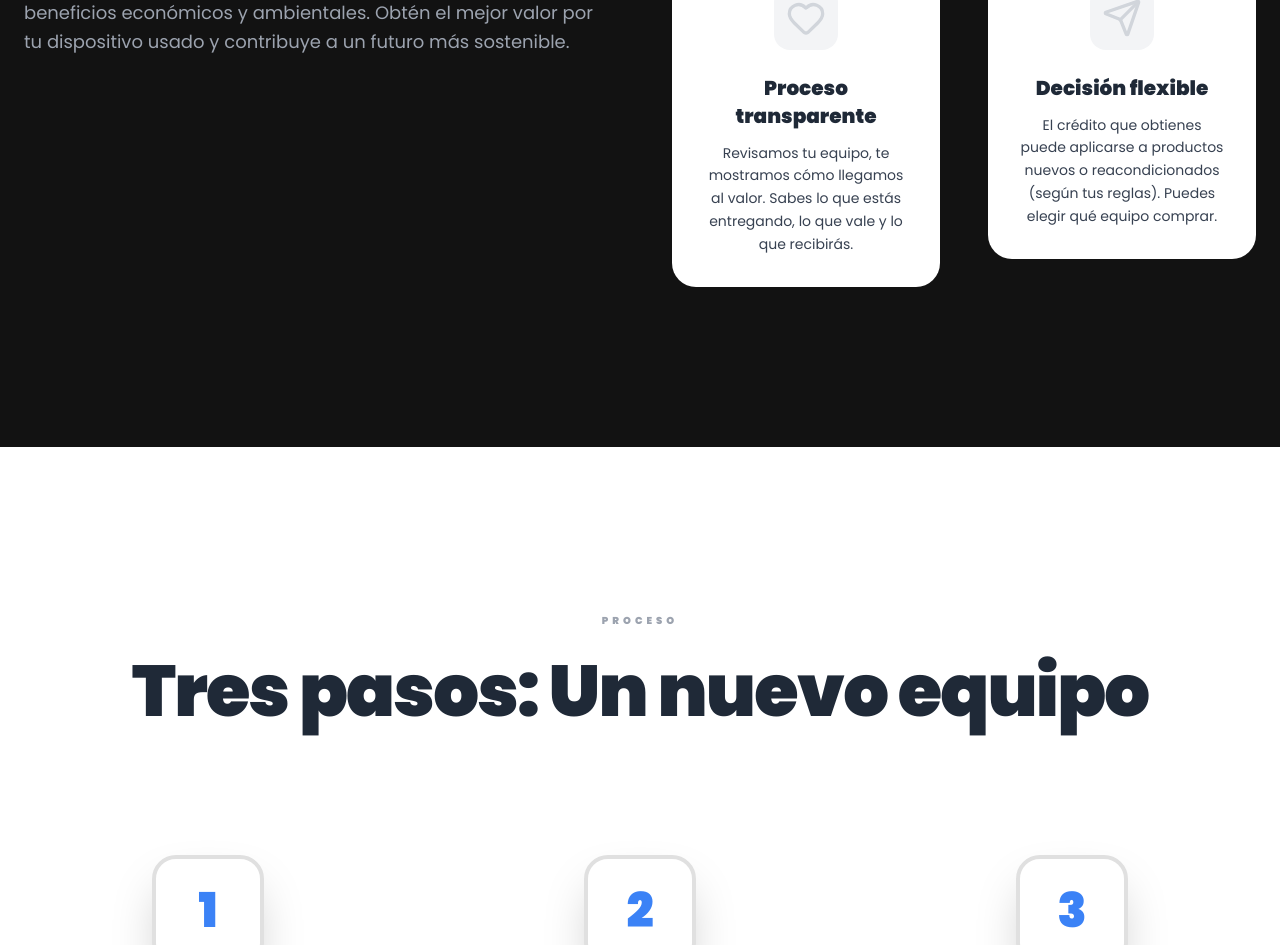
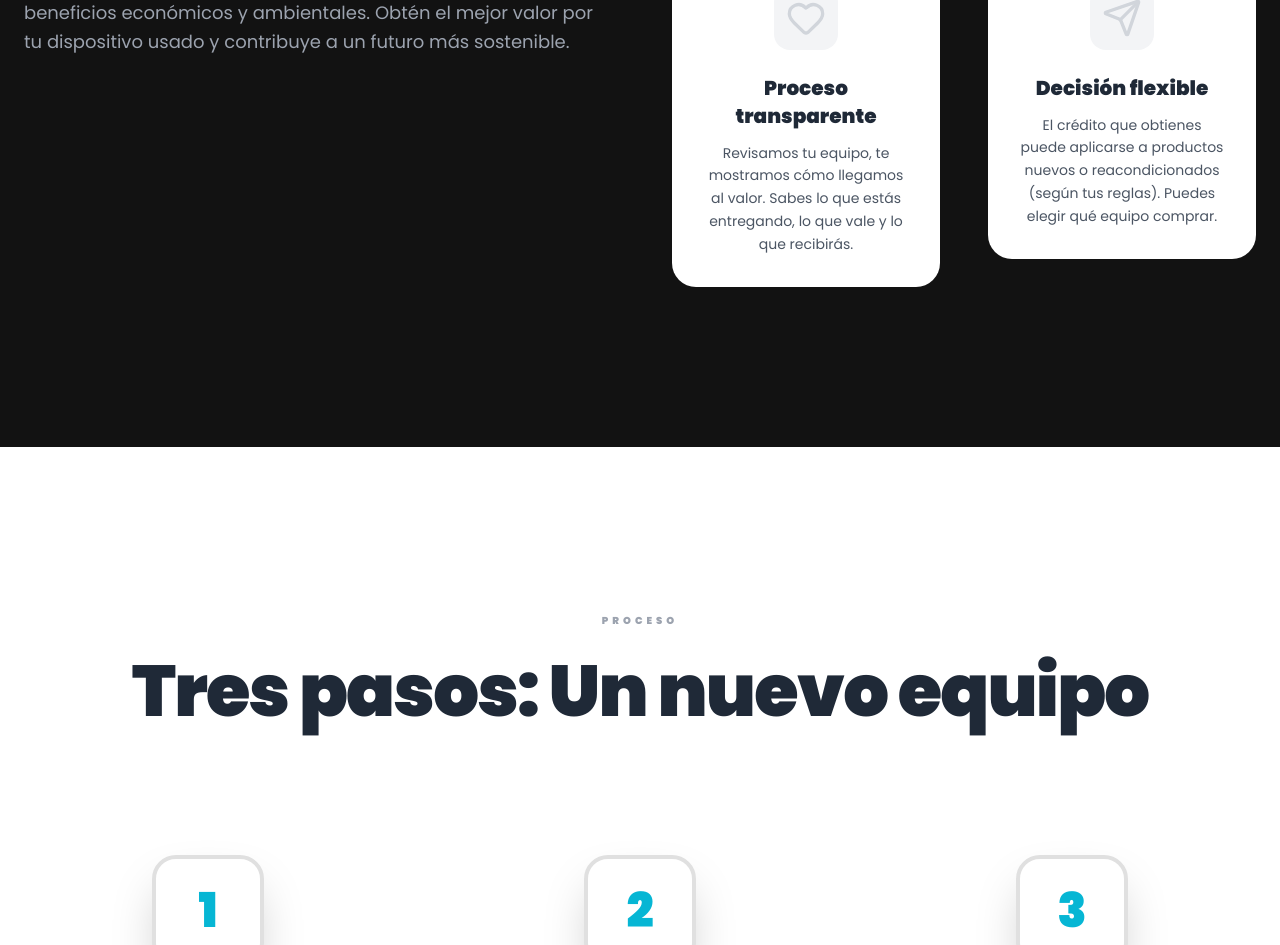
Before and after one commit to pipodco-byte/web2, a React (Vite) app: page / in a window 1280 px wide. Shown: the part 1709-2654 px from the top of the page. Built offline with nearby package versions, Linux system fonts and the light colour scheme.

Commit message:
Fix color palette consistency: Benefits text #374151→#4B5563, Steps numbers #3B82F6→#06B6D4, background #F3F4F6→#E0E0E0

```diff
--- a/src/App.jsx
+++ b/src/App.jsx
@@ -119,7 +119,7 @@ function Benefits() {
                       <IconComponent size={40} className={`transition-colors ${item.hoverColor}`} style={{ color: '#D1D5DB' }} />
                     </motion.div>
                     <h3 className="text-xl font-black mb-3" style={{ color: '#1F2937' }}>{item.title}</h3>
-                    <p className="text-sm leading-relaxed" style={{ color: '#374151' }}>{item.desc}</p>
+                    <p className="text-sm leading-relaxed" style={{ color: '#4B5563' }}>{item.desc}</p>
                   </motion.div>
                 );
               })}
@@ -133,7 +133,7 @@ function Benefits() {
                       <IconComponent size={40} className={`transition-colors ${item.hoverColor}`} style={{ color: '#D1D5DB' }} />
                     </motion.div>
                     <h3 className="text-xl font-black mb-3" style={{ color: '#1F2937' }}>{item.title}</h3>
-                    <p className="text-sm leading-relaxed" style={{ color: '#374151' }}>{item.desc}</p>
+                    <p className="text-sm leading-relaxed" style={{ color: '#4B5563' }}>{item.desc}</p>
                   </motion.div>
                 );
               })}
@@ -158,9 +158,9 @@ function Steps() {
             return (
               <motion.div key={idx} initial={{ opacity: 0, y: 50 }} whileInView={{ opacity: 1, y: 0 }} transition={{ delay: idx * 0.1, duration: 0.6 }} whileHover={{ y: -10 }} className="relative text-center group cursor-pointer">
                 <motion.div whileHover={{ scale: 1.1, rotate: 6 }} className="relative z-10 w-28 h-28 rounded-3xl shadow-2xl flex items-center justify-center mx-auto mb-10" style={{ backgroundColor: '#FFFFFF', border: '4px solid #E0E0E0' }}>
-                  <span className="text-5xl font-black" style={{ color: '#3B82F6' }}>{step.number}</span>
+                  <span className="text-5xl font-black" style={{ color: '#06B6D4' }}>{step.number}</span>
                 </motion.div>
-                <div className="absolute top-10 left-1/2 -translate-x-1/2 text-8xl font-black -z-10" style={{ color: '#F3F4F6' }}>{idx + 1}</div>
+                <div className="absolute top-10 left-1/2 -translate-x-1/2 text-8xl font-black -z-10" style={{ color: '#E0E0E0' }}>{idx + 1}</div>
                 <h3 className="text-3xl font-black mb-4" style={{ color: '#1F2937' }}>{step.title}</h3>
                 <p className="leading-relaxed" style={{ color: '#4B5563' }}>{step.desc}</p>
               </motion.div>
```
Also changed, not shown: 2 other files (tests, documents, lock files or other folders).
